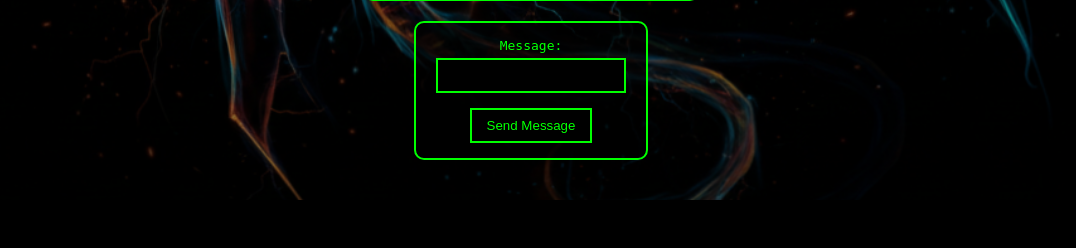
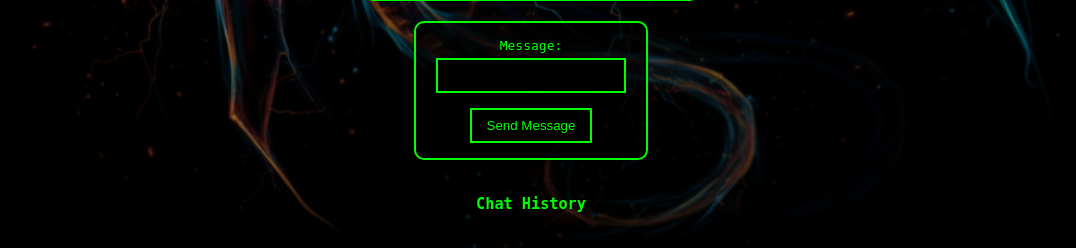
Before and after one commit to ravirithee-code/spy-vault, a Flask app: page /vault in a window 1280 px wide. Shown: the part 910-1158 px from the top of the page, without its empty margins (109-1185 px from the left). Before the commit the page ends 1110 px from the top, so only its background shows below. Run offline with Flask 3, Linux system fonts and the light colour scheme; data that the repository does not hold is empty.

Commit message:
Update vault.html

```diff
--- a/templates/vault.html
+++ b/templates/vault.html
@@ -148,6 +148,10 @@
         Message: <input type="text" name="chat_msg" required>
         <button type="submit">Send Message</button>
     </form>
+    <h3>Chat History</h3>
+{% for chat in chats %}
+    <p>🗨️ {{ chat.message }}</p>
+{% endfor %}
 
 </body>
 </html>
```
